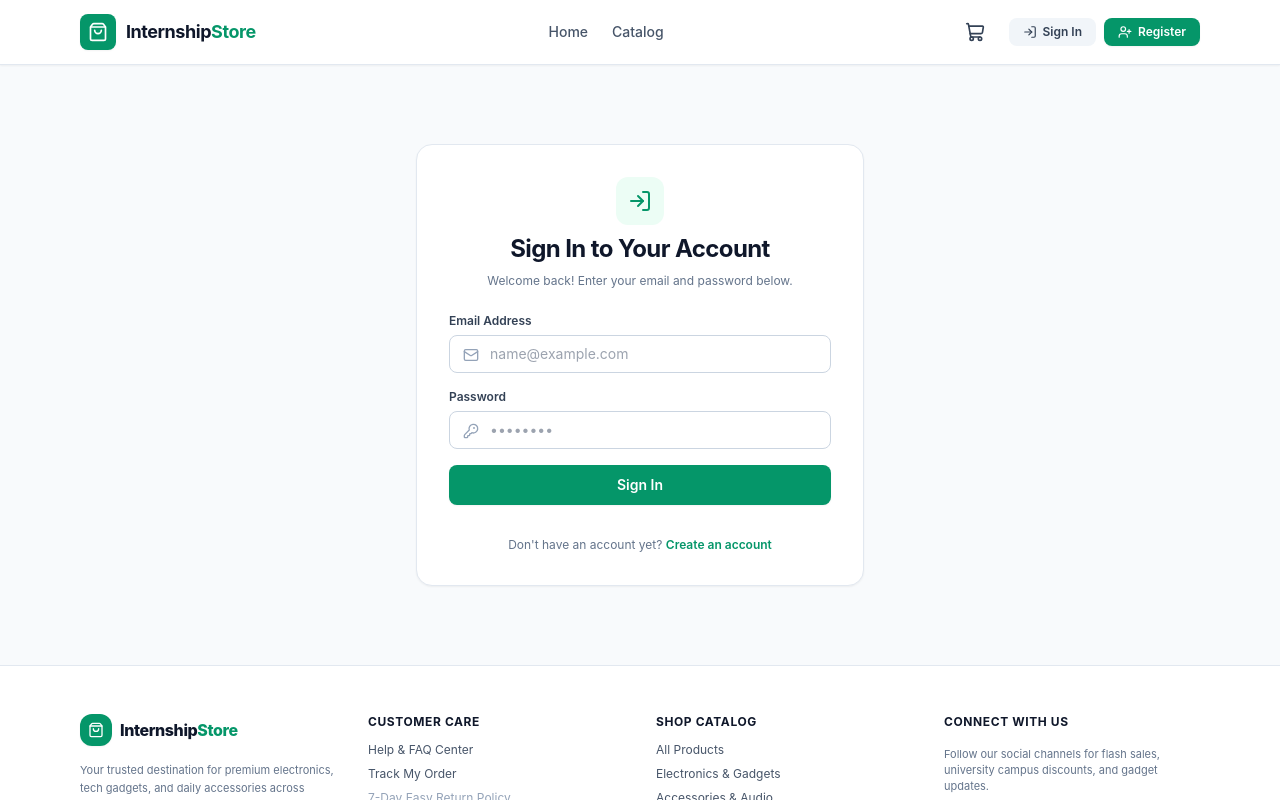
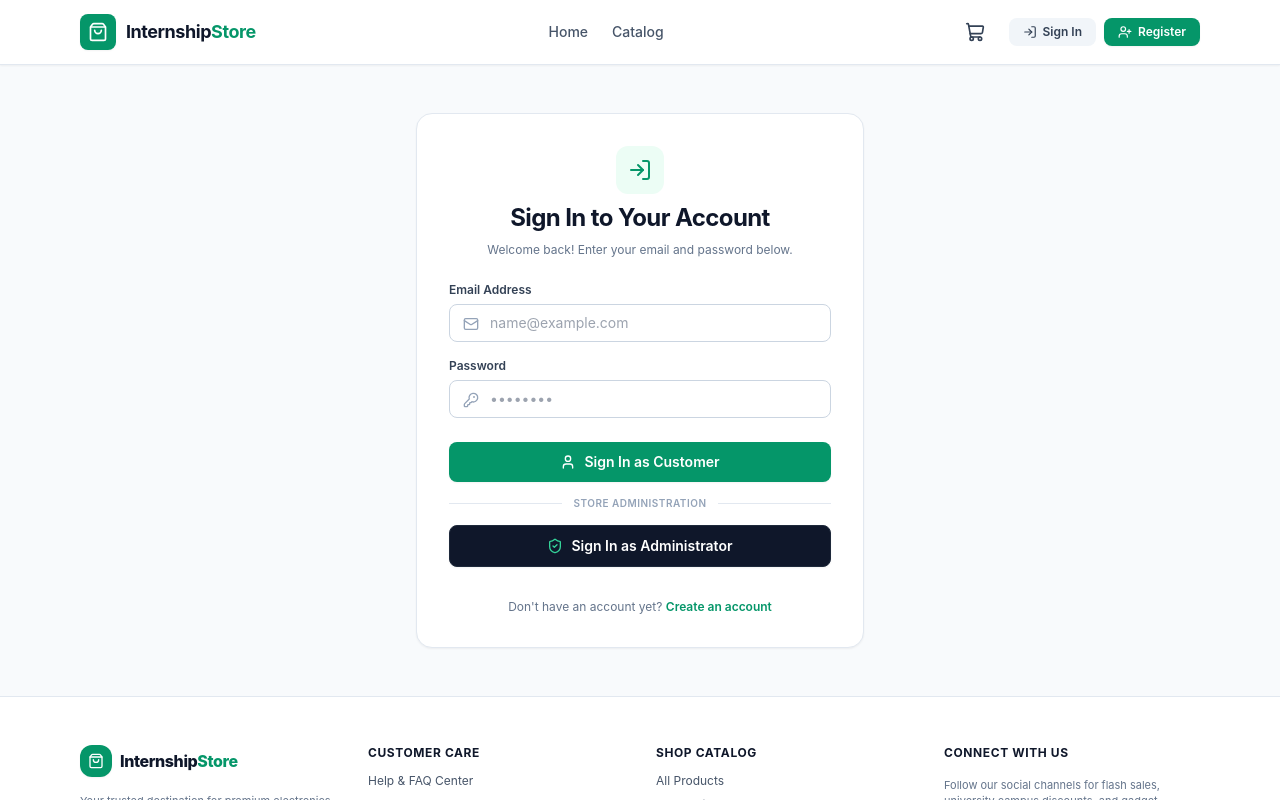
Before and after one commit to MAMUN-1000/mamunstore, a React (Vite) app in the folder client/: page /login in a window 1280 px wide. Shown: the top 800 px of the page. Built offline with nearby package versions, Linux system fonts and the light colour scheme; no server answers.

Commit message:
feat(auth): add separate customer and admin sign-in buttons on login page

```diff
--- a/client/src/pages/LoginPage.jsx
+++ b/client/src/pages/LoginPage.jsx
@@ -1,40 +1,60 @@
 import { useState } from 'react';
 import { Link, useNavigate, useLocation } from 'react-router-dom';
 import { useAuth } from '../context/AuthContext';
-import { LogIn, AlertCircle, RefreshCw, KeyRound, Mail } from 'lucide-react';
+import { LogIn, AlertCircle, RefreshCw, KeyRound, Mail, User, ShieldCheck } from 'lucide-react';
 
 export const LoginPage = () => {
   const [email, setEmail] = useState('');
   const [password, setPassword] = useState('');
   const [submitting, setSubmitting] = useState(false);
+  const [submittingRole, setSubmittingRole] = useState(null); // 'CUSTOMER' | 'ADMIN' | null
   const [errorMessage, setErrorMessage] = useState(null);
 
-  const { login } = useAuth();
+  const { login, logout } = useAuth();
   const navigate = useNavigate();
   const location = useLocation();
 
   // Determine where to redirect after login (default to /profile if direct navigation)
   const redirectPath = location.state?.from?.pathname || '/profile';
 
-  const handleSubmit = async (e) => {
-    e.preventDefault();
+  const handleLogin = async (targetRole = 'CUSTOMER') => {
     setErrorMessage(null);
 
     // Basic frontend checks
-    if (!email || !password) {
+    if (!email.trim() || !password) {
       setErrorMessage('Please enter both email and password.');
       return;
     }
 
     try {
       setSubmitting(true);
-      await login(email, password);
+      setSubmittingRole(targetRole);
+      const loggedInUser = await login(email.trim(), password);
+
+      if (targetRole === 'ADMIN') {
+        if (loggedInUser?.role !== 'ADMIN') {
+          // If a non-admin account attempts to use the administrator sign-in action
+          await logout();
+          setErrorMessage('Access Denied: This account does not have administrator privileges. Please sign in as a customer.');
+          return;
+        }
+        navigate('/admin', { replace: true });
+      } else {
+        // Customer sign in
         navigate(redirectPath, { replace: true });
+      }
     } catch (err) {
       setErrorMessage(err.message || 'Login failed. Please check your credentials.');
     } finally {
       setSubmitting(false);
+      setSubmittingRole(null);
     }
+  };
+
+  const handleFormSubmit = (e) => {
+    e.preventDefault();
+    // Default enter key triggers customer sign in
+    handleLogin('CUSTOMER');
   };
 
   return (
@@ -60,7 +80,7 @@ export const LoginPage = () => {
         )}
 
         {/* Login Form */}
-        <form onSubmit={handleSubmit} className="space-y-4">
+        <form onSubmit={handleFormSubmit} className="space-y-4">
           <div>
             <label className="block text-xs font-semibold text-slate-700 mb-1.5">
               Email Address
@@ -95,14 +115,43 @@ export const LoginPage = () => {
             </div>
           </div>
 
+          {/* Action Buttons */}
+          <div className="space-y-2.5 pt-2">
             <button
               type="submit"
               disabled={submitting}
-            className="w-full py-2.5 px-4 rounded-lg bg-emerald-600 hover:bg-emerald-700 text-white font-semibold text-sm shadow-sm transition-colors flex items-center justify-center gap-2 disabled:opacity-50"
+              className="w-full py-2.5 px-4 rounded-lg bg-emerald-600 hover:bg-emerald-700 active:bg-emerald-800 text-white font-semibold text-sm shadow-sm transition-colors flex items-center justify-center gap-2 disabled:opacity-50 cursor-pointer"
             >
-            {submitting && <RefreshCw className="w-4 h-4 animate-spin" />}
-            {submitting ? 'Signing In...' : 'Sign In'}
+              {submitting && submittingRole === 'CUSTOMER' ? (
+                <RefreshCw className="w-4 h-4 animate-spin" />
+              ) : (
+                <User className="w-4 h-4" />
+              )}
+              {submitting && submittingRole === 'CUSTOMER' ? 'Signing In...' : 'Sign In as Customer'}
             </button>
+
+            <div className="relative flex py-1 items-center">
+              <div className="flex-grow border-t border-slate-200"></div>
+              <span className="flex-shrink mx-3 text-[10px] font-semibold text-slate-400 uppercase tracking-wider">
+                Store Administration
+              </span>
+              <div className="flex-grow border-t border-slate-200"></div>
+            </div>
+
+            <button
+              type="button"
+              disabled={submitting}
+              onClick={() => handleLogin('ADMIN')}
+              className="w-full py-2.5 px-4 rounded-lg bg-slate-900 hover:bg-slate-800 active:bg-slate-950 text-white font-semibold text-sm shadow-sm transition-colors flex items-center justify-center gap-2 disabled:opacity-50 cursor-pointer border border-slate-800"
+            >
+              {submitting && submittingRole === 'ADMIN' ? (
+                <RefreshCw className="w-4 h-4 animate-spin text-emerald-400" />
+              ) : (
+                <ShieldCheck className="w-4 h-4 text-emerald-400" />
+              )}
+              {submitting && submittingRole === 'ADMIN' ? 'Authenticating Admin...' : 'Sign In as Administrator'}
+            </button>
+          </div>
         </form>
 
         {/* Footer Link */}
```
Lines whose indentation alone changed are shown as unchanged.
